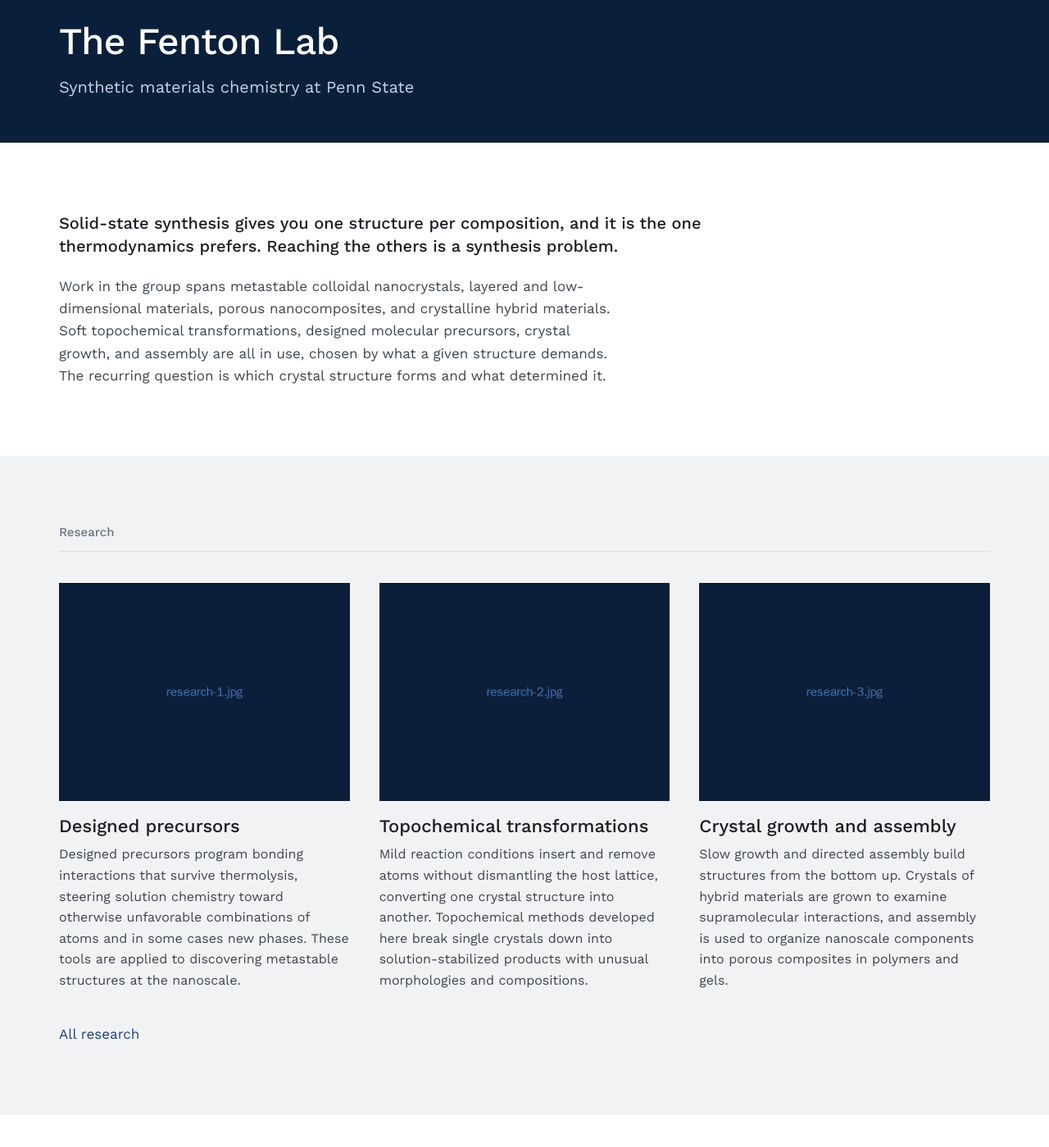
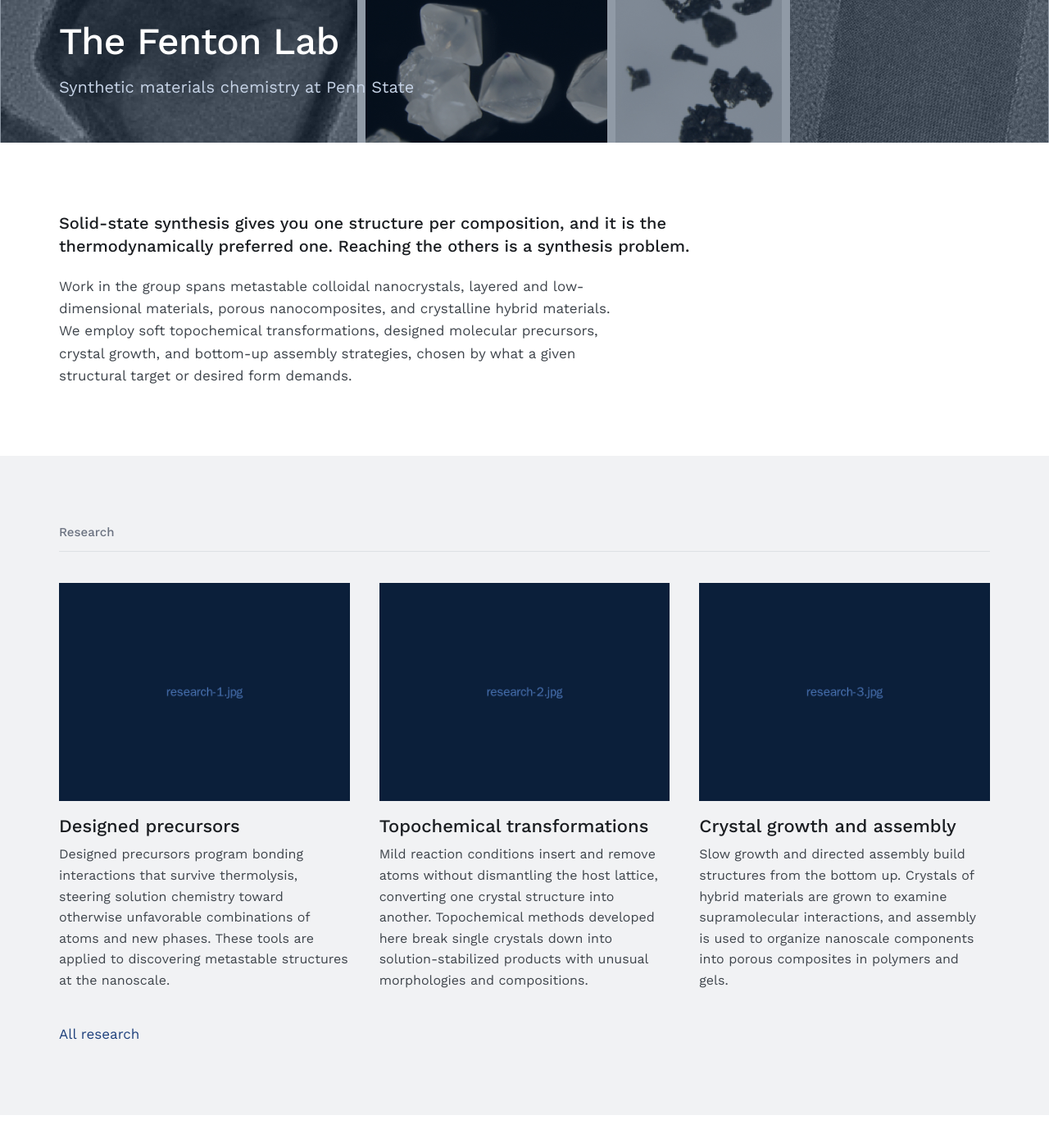
Before and after one commit to thefentonlab/thefentonlab.github.io, a Jekyll site: the page built from index.html, in a window 1280 px wide and 1400 px high, scrolled down 377 px. Shown: the whole window at 82% size. Built offline with Jekyll 4.4.1, drawn with Linux system fonts in a browser that asks for light colours.

Commit message:
Update index.html

```diff
--- a/index.html
+++ b/index.html
@@ -3,7 +3,7 @@ layout: default
 title: Home
 ---
 
-<div class="hero" style="background-image:url('{{ '/assets/img/hero.jpg' | relative_url }}')">
+<div class="hero" style="background-image:url('{{ '/assets/img/collage.jpg' | relative_url }}')">
   <div class="wrap">
     <h1>The Fenton Lab</h1>
     <p>Synthetic materials chemistry at Penn State</p>
@@ -12,13 +12,8 @@ title: Home
 
 <section>
   <div class="wrap">
-    <p class="lede narrow-lg">Solid-state synthesis gives you one structure per composition,
-      and it is the one thermodynamics prefers. Reaching the others is a synthesis problem.</p>
-    <p class="narrow">Work in the group spans metastable colloidal nanocrystals, layered and
-      low-dimensional materials, porous nanocomposites, and crystalline hybrid materials.
-      Soft topochemical transformations, designed molecular precursors, crystal growth, and
-      assembly are all in use, chosen by what a given structure demands. The recurring question
-      is which crystal structure forms and what determined it.</p>
+    <p class="lede narrow-lg">Solid-state synthesis gives you one structure per composition, and it is the thermodynamically preferred one. Reaching the others is a synthesis problem.</p>
+    <p class="narrow">Work in the group spans metastable colloidal nanocrystals, layered and low-dimensional materials, porous nanocomposites, and crystalline hybrid materials. We employ soft topochemical transformations, designed molecular precursors, crystal growth, and bottom-up assembly strategies, chosen by what a given structural target or desired form demands. </p>
   </div>
 </section>
 
@@ -30,7 +25,7 @@ title: Home
         <figure><img src="{{ '/assets/img/research-1.jpg' | relative_url }}" alt="Designed precursors"></figure>
         <h3>Designed precursors</h3>
         <p>Designed precursors program bonding interactions that survive thermolysis, steering
-          solution chemistry toward otherwise unfavorable combinations of atoms and in some cases
+          solution chemistry toward otherwise unfavorable combinations of atoms and
           new phases. These tools are applied to discovering metastable structures at the nanoscale.</p>
       </div>
       <div class="card">
```
